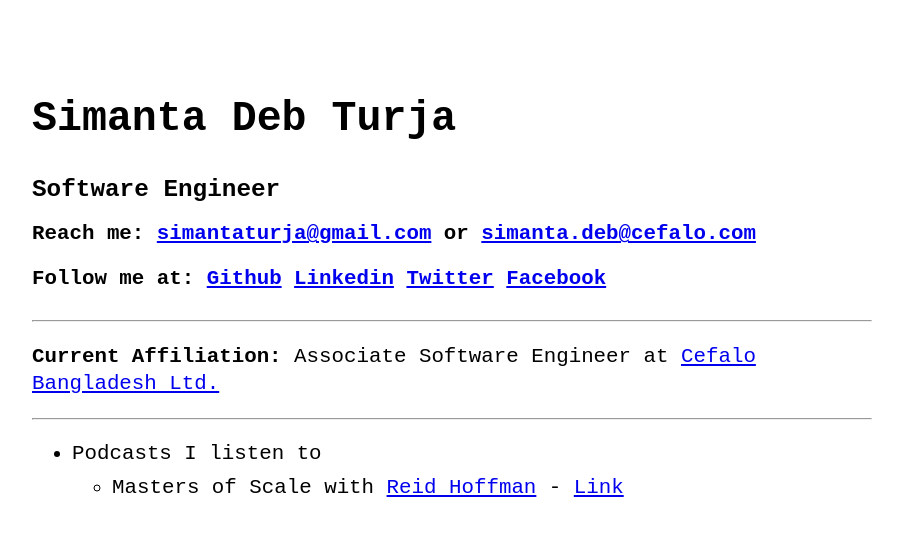
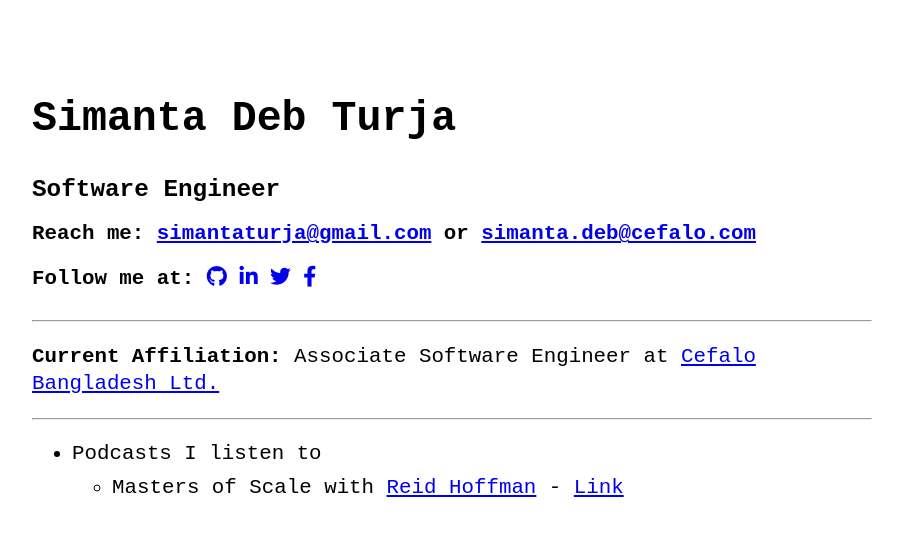
Before and after one commit to simantaturja/simantaturja.github.ioo, a Jekyll site: the page built from index.md, in a window 1280 px wide. Shown: the top 536 px of the page, without its empty margins (188-1091 px from the left). Built offline with Jekyll 4.4.1, drawn with Linux system fonts in a browser that asks for light colours.

Commit message:
add social media icon

```diff
--- a/Gemfile
+++ b/Gemfile
@@ -2,3 +2,5 @@
 
 source "https://rubygems.org"
 gemspec
+
+gem 'jekyll-font-awesome-sass'
--- a/_config.yml
+++ b/_config.yml
@@ -28,6 +28,11 @@ theme_config:
 sass:
   style: :compressed
 
-plugins:
+gems:
+  - jekyll-font-awesome-sass
+  - jekyll-seo-tag
   - jekyll-feed
   - jekyll-seo-tag
+
+font-awesome:
+  assets: true
--- a/_includes/head.html
+++ b/_includes/head.html
@@ -2,7 +2,7 @@
   <meta charset="utf-8" />
   <meta http-equiv="X-UA-Compatible" content="IE=edge" />
   <meta name="viewport" content="width=device-width, initial-scale=1" />
-
+  <link rel="stylesheet" href="https://cdnjs.cloudflare.com/ajax/libs/font-awesome/5.15.1/css/all.min.css" integrity="sha512-+4zCK9k+qNFUR5X+cKL9EIR+ZOhtIloNl9GIKS57V1MyNsYpYcUrUeQc9vNfzsWfV28IaLL3i96P9sdNyeRssA==" crossorigin="anonymous" />
   <title>
     {%- if page.title -%}
       {{ page.title }}
--- a/_layouts/home.html
+++ b/_layouts/home.html
@@ -10,10 +10,11 @@ layout: default
     <a href="mailto:simanta.deb@cefalo.com">{{ site.emailoffice }}</a>
   </h4>
   <h4>
-    Follow me at: <a href="{{ site.github }}">Github</a>
-    <a href="{{ site.linkedin }}">Linkedin</a>
-    <a href="{{ site.twitter }}">Twitter</a>
-    <a href="{{ site.facebook }}">Facebook</a>
+    Follow me at:
+    <a href="{{ site.github }}"><i class="fab fa-github"></i></a>
+    <a href="{{ site.linkedin }}"><i class="fab fa-linkedin-in"></i></a>
+    <a href="{{ site.twitter }}"><i class="fab fa-twitter"></i></a>
+    <a href="{{ site.facebook }}"><i class="fab fa-facebook-f"></i></a>
   </h4>
   <hr />
   <p>
@@ -21,6 +22,7 @@ layout: default
     <a href="https://www.facebook.com/cefalobangladesh"
       >Cefalo Bangladesh Ltd.</a
     >
+
   </p>
   <hr />
   {% if site.theme_config.show_description %}
--- a/_sass/no-style-please.scss
+++ b/_sass/no-style-please.scss
@@ -1,4 +1,6 @@
 // -------------- THEME SWITCHER -------------- //
+
+
 @mixin dark-appearance {
   filter: invert(1);
   img {
```
Also changed, not shown: Gemfile.lock, 1 other file.
